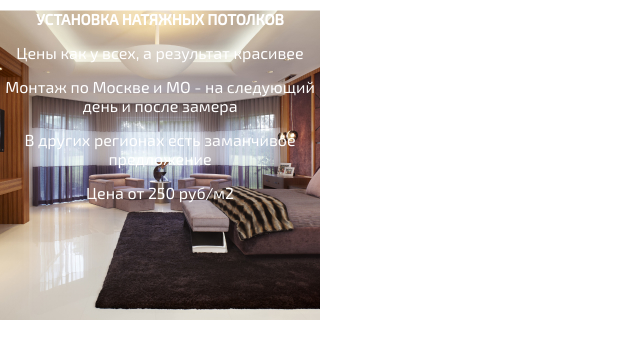
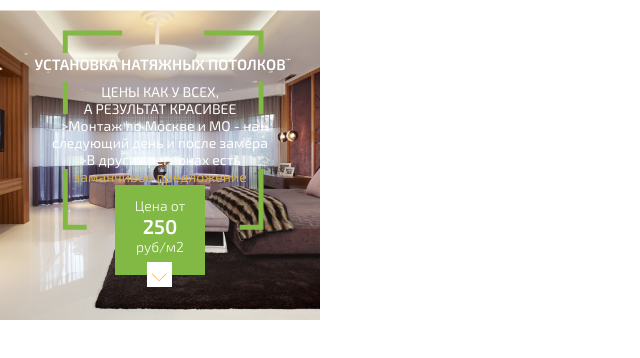
Before and after one commit to AngryFennec/korshunovy, a website: page source/main-header.html in a window 1280 px wide. Shown: the whole page, without its empty margins (0-640 px from the left). Drawn offline with nearby package versions, Linux system fonts and the light colour scheme; files that its build step writes are made by us from their sources.

Commit message:
Создает шапку страницы

```diff
--- /dev/null
+++ b/source/less/green-btn.less
@@ -0,0 +1,40 @@
+.green-btn__price {
+  font-family: @main-font-semi;
+  font-size: 20px;
+  line-height: 24px;
+
+}
+
+.green-btn__text {
+  font-family: @main-font;
+  font-weight: 300;
+  font-size: 14px;
+  line-height: 17px;
+  margin: 0;
+}
+
+.green-btn {
+  background-color: @green;
+  padding-top: 12px;
+  padding-bottom: 12px;
+  padding-left: 15px;
+  padding-right: 15px;
+  width: 90px;
+  height: 90px;
+  margin: 0 auto;
+  position: relative;
+}
+
+.green-btn__arrow {
+  display: block;
+  position: absolute;
+  bottom: -12px;
+  left: 32px;
+  width: 25.25px;
+  height: 25.25px;
+  background-color: @white;
+  background-image: url("../images/arrow-down.svg");
+  background-repeat: no-repeat;
+  background-position: center;
+
+}
--- a/source/less/main-header.less
+++ b/source/less/main-header.less
@@ -5,13 +5,43 @@
   background-repeat: no-repeat;
   text-align: center;
   color: @white;
+  position: relative;
 
+  &::before {
+    content: "";
+    position: absolute;
+    top: 20px;
+    left: 62px;
+    background-image: url("../images/header-rect.svg");
+    background-repeat: no-repeat;
+    width: 220px;
+    height: 220px;
+    z-index: 1;
+  }
 }
 
+.main-header__text {
+  z-index: 5;
+  font-family: @main-font;
+  font-style: normal;
+  font-size: 14px;
+  line-height: 17px;
+  margin: 0 auto;
+
+  &--upper {
+    text-transform: uppercase;
+  }
+
+  .main-header__suggest {
+    color: @link-yellow;
+  }
+}
+
+
 .main-header__title {
-  font-family: @main-font;
-  font-weight: 600;
+  font-family: @main-font-semi;
   font-size: 15px;
   line-height: 18px;
   text-transform: uppercase;
+  padding-top: 45px;
 }
--- a/source/less/style.less
+++ b/source/less/style.less
@@ -12,3 +12,4 @@
 @import 'head.less';
 @import 'menu.less';
 @import 'main-header.less';
+@import 'green-btn.less';
--- a/source/less/variables.less
+++ b/source/less/variables.less
@@ -3,3 +3,5 @@
 @second-font: @Roboto;
 
 @white: #ffffff;
+@green: #82B944;
+@link-yellow: #d2b045;
--- a/source/main-header.html
+++ b/source/main-header.html
@@ -11,11 +11,20 @@
   <body>
     <article class="main-header">
       <h1 class="main-header__title">Установка натяжных потолков</h1>
-      <p>Цены как у всех, а результат красивее</p>
-      <p>Монтаж по Москве и МО - на следующий день и после замера</p>
-      <p>В других регионах есть <span>заманчивое предложение</span></p>
+      <p class="main-header__text main-header__text--upper">Цены как у всех, </p>
+      <p class="main-header__text main-header__text--upper">а результат красивее</p>
+      <p <p class="main-header__text">>Монтаж по Москве и МО - на </p>
+      <p class="main-header__text">следующий день и после замера</p>
+      <p <p class="main-header__text">>В других регионах есть <br>
+        <a class="main-header__suggest" href=#>заманчивое предложение</a>
+      </p>
       <div class="green-btn">
-        <p>Цена от <span>250</span> руб/м2</p>
+        <p class="green-btn__text">Цена от <br>
+          <span class="green-btn__price">250</span> <br>
+          руб/м2
+        </p>
+        <a class="green-btn__arrow" href=#></a>
+      </div>
     </article>
   </body>
 </html>
```
Also changed, not shown: source/images/arrow-down.svg (added), source/images/header-rect.svg (added).
